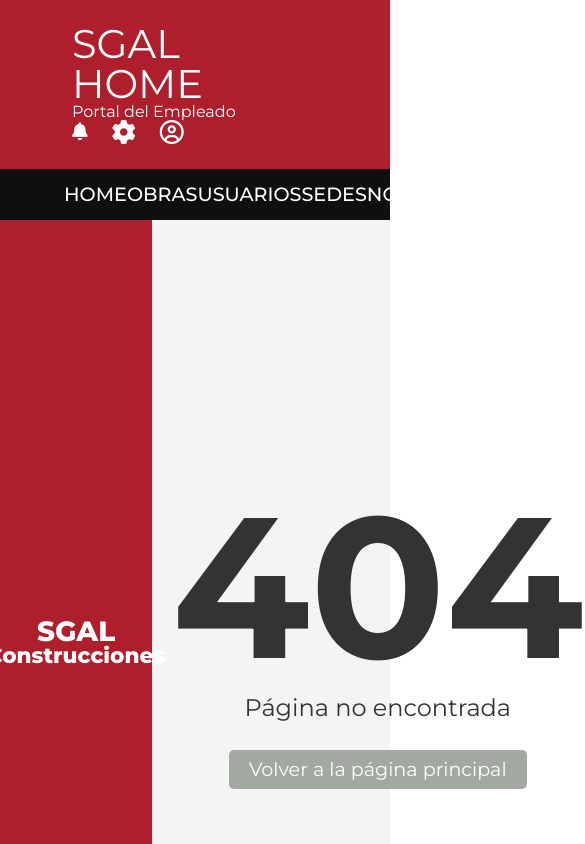
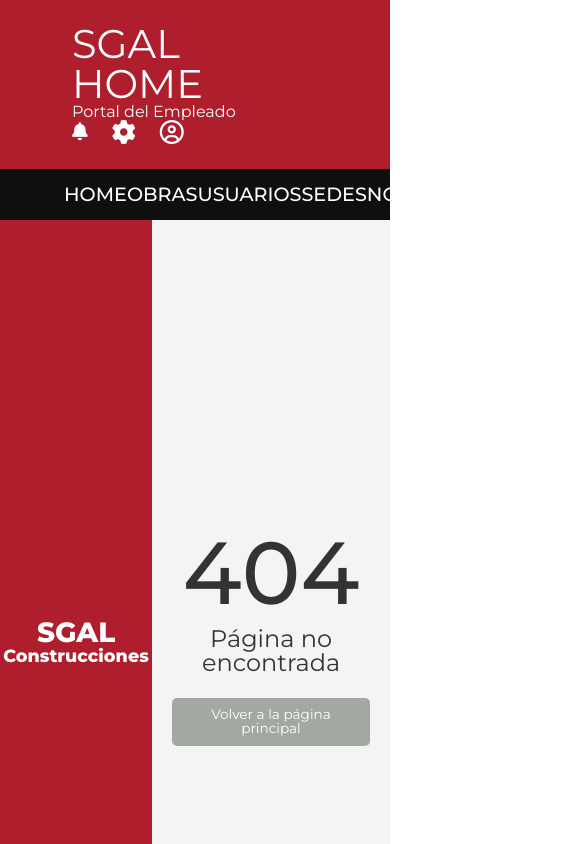
Before and after one commit to AliciaZP/front_constructora, an Angular app: page /error in a window 390 px wide. Shown: the top 844 px of the page, 585 px wide, since content can reach past the window. Built offline with nearby package versions, Linux system fonts and the light colour scheme.

Commit message:
se hace responsive de la pagina error

```diff
--- a/src/app/shared/components/error/error.component.css
+++ b/src/app/shared/components/error/error.component.css
@@ -28,7 +28,7 @@ section {
 }
 
 .error {
-    font-size: 200px;
+    font-size: 12.5rem;
     font-weight: 700;
 }
 
@@ -56,17 +56,46 @@ p {
     margin: 10px 0;
 }
 
+.calvo {
+    font-size: 1.5rem;
+
+}
+
 .back-home {
     display: inline-block;
     padding: 10px 20px;
     background-color: var(--color-third);
     color: #fff;
     text-decoration: none;
-    font-size: 1.2em;
-    margin-top: 20px;
+    font-size: 1.19rem;
+    margin-top: 1.25rem;
     border-radius: 5px;
 }
 
 .back-home:hover {
     background-color: var(--color-main);
 }
+
+
+
+@media (max-width:700px) {
+    .back-home {
+        display: flex;
+        position: center;
+
+        font-size: 0.85rem;
+
+        margin-top: 0.85rem;
+        border-radius: 5px;
+    }
+
+    .error {
+        font-size: 5.5rem;
+        font-weight: 500;
+    }
+
+    .calvo {
+        font-size: 1.1rem;
+    }
+
+}
--- a/src/app/shared/components/error/error.component.html
+++ b/src/app/shared/components/error/error.component.html
@@ -2,7 +2,7 @@
     <div class="error-container">
         <div class="left-rectangle">
             <h3 class="fs-1">SGAL</h3>
-            <h4 class="fs-4">Construcciones</h4>
+            <h4 class="calvo">Construcciones</h4>
 
         </div>
         <div class="right-content">
--- a/src/app/shared/components/footer/footer.component.html
+++ b/src/app/shared/components/footer/footer.component.html
@@ -2,7 +2,7 @@
 
     <nav class="footer-top py-3">
         <div class="ms-5">
-            <div class="contact">
+            <div ngclass="contact">
                 <h3>CONTACTO</h3>
                 <div class="datos ps-4">
                     <p class="pb-1"><span>Tlfn:</span> 91-666-55-44</p>
```
